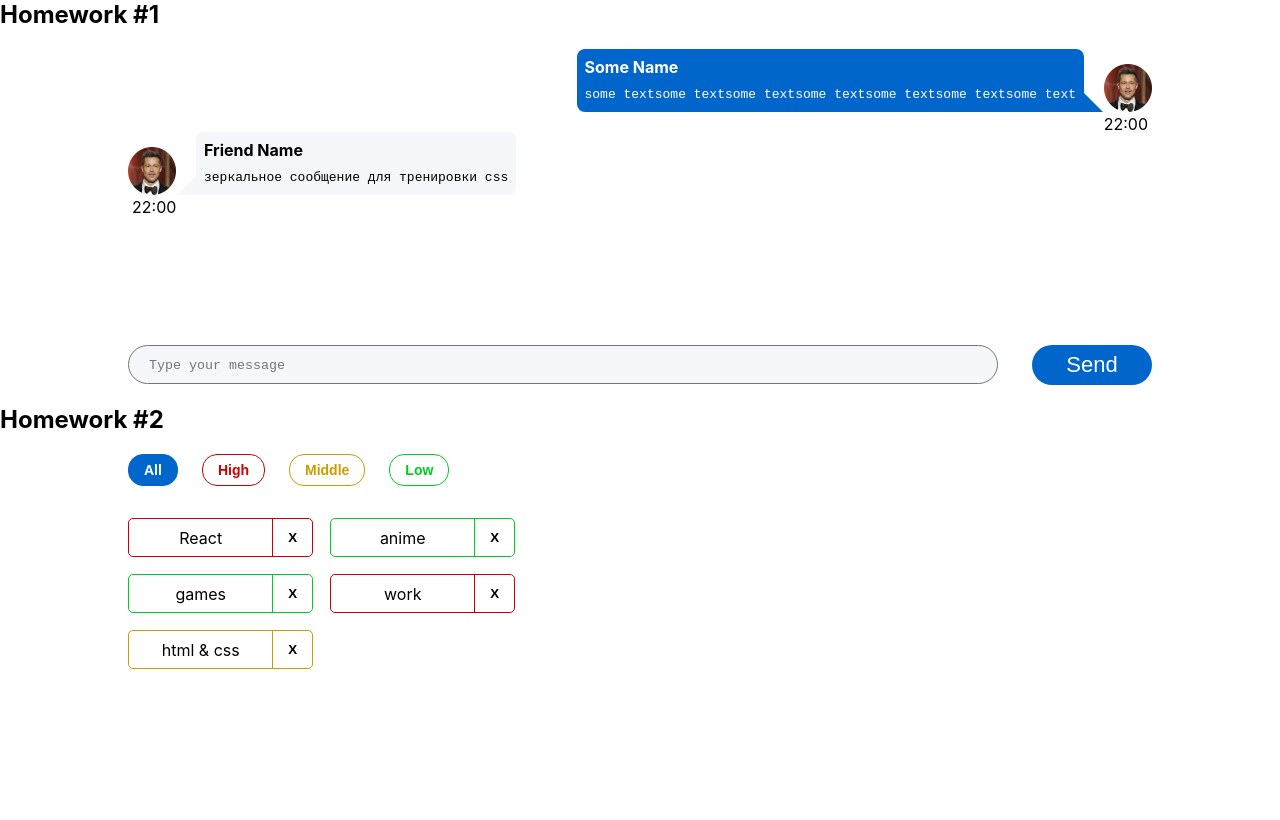
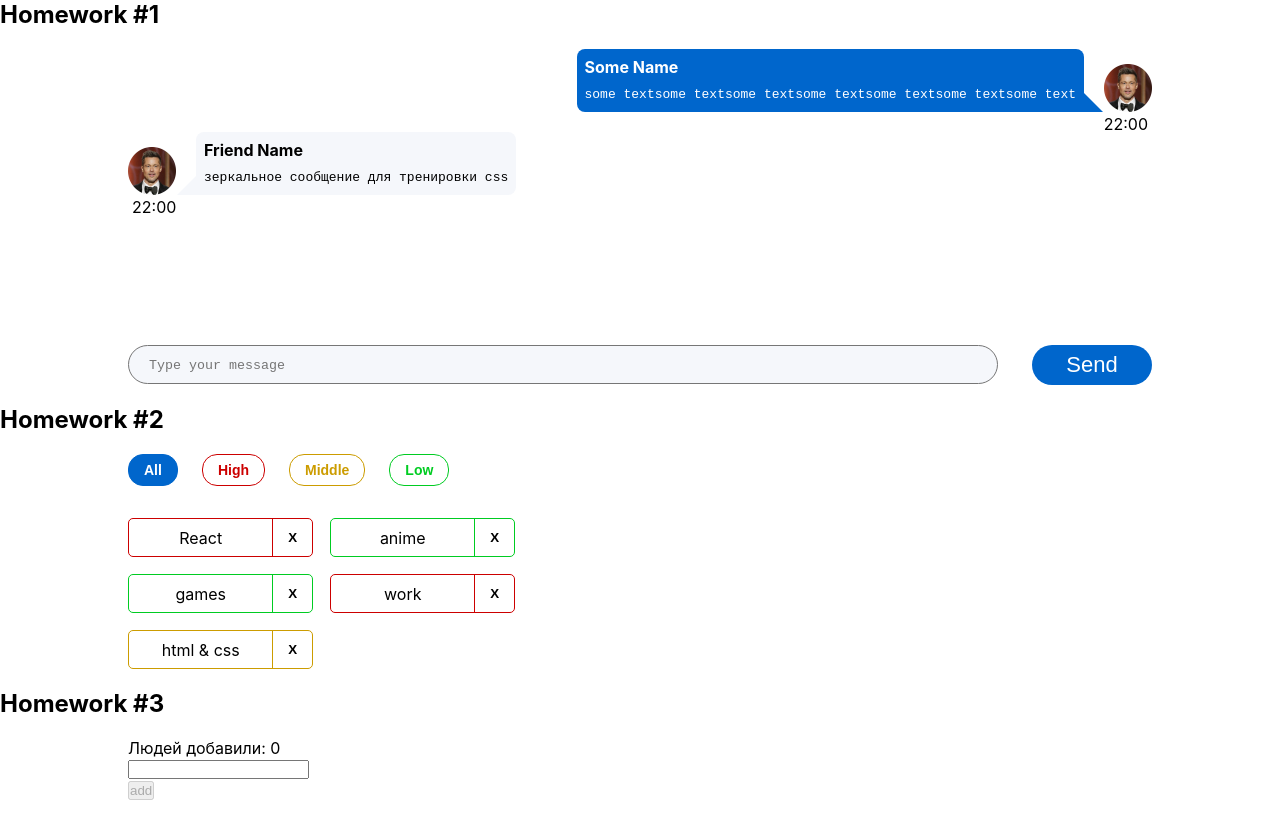
Before and after one commit to vadchurs/homeTask, a React (Create React App) app: page / in a window 1280 px wide. Built offline with nearby package versions, Linux system fonts and the light colour scheme.

Commit message:
completed HW3 without layaut

```diff
--- a/src/s1-main/App.tsx
+++ b/src/s1-main/App.tsx
@@ -2,6 +2,7 @@ import React from 'react'
 import s from './App.module.css'
 import HW1 from '../s2-homeworks/hw01/HW1'
 import HW2 from "../s2-homeworks/hw02/HW2";
+import HW3 from "../s2-homeworks/hw03/HW3";
 
 function App() {
     return (
@@ -9,7 +10,7 @@ function App() {
             <HW1/>
             {/*раскомментировать по ходу выполнения*/}
             <HW2/>
-            {/*<HW3/>*/}
+            <HW3/>
             {/*<HW4/>*/}
 
             {/*при выполнении дз 5 и более - закомментировать здесь дз 1-4, так как они есть внутри дз 5*/}
--- a/src/s2-homeworks/hw02/HW2.tsx
+++ b/src/s2-homeworks/hw02/HW2.tsx
@@ -53,7 +53,7 @@ export const deleteAffair = (affairs: Array<AffairType>, _id: number): Array<Aff
 }
 
 function HW2() {
-    const [affairs, setAffairs] = useState<any>(defaultAffairs) // need to fix any
+    const [affairs, setAffairs] = useState<Array<AffairType>>(defaultAffairs) // need to fix any
     const [filter, setFilter] = useState<FilterType>('all')
 
     const filteredAffairs = filterAffairs(affairs, filter)
--- a/src/s2-homeworks/hw03/Greeting.tsx
+++ b/src/s2-homeworks/hw03/Greeting.tsx
@@ -2,14 +2,14 @@ import React, {ChangeEvent, KeyboardEvent} from 'react'
 import s from './Greeting.module.css'
 
 type GreetingPropsType = {
-    name: any // need to fix any
-    setNameCallback: any // need to fix any
-    addUser: any // need to fix any
-    onBlur: any // need to fix any
-    onEnter: any // need to fix any
-    error: any // need to fix any
-    totalUsers: any // need to fix any
-    lastUserName?: any // need to fix any
+    name: string // need to fix any
+    setNameCallback: (e: ChangeEvent<HTMLInputElement>) => void // need to fix any
+    addUser: () => void // need to fix any
+    onBlur: () => void // need to fix any
+    onEnter: (e:KeyboardEvent<HTMLInputElement>) => void // need to fix any
+    error: string // need to fix any
+    totalUsers: number // need to fix any
+    lastUserName?: string // need to fix any
 }
 
 // презентационная компонента (для верстальщика)
--- a/src/s2-homeworks/hw03/GreetingContainer.tsx
+++ b/src/s2-homeworks/hw03/GreetingContainer.tsx
@@ -3,18 +3,32 @@ import Greeting from './Greeting'
 import { UserType } from './HW3'
 
 type GreetingContainerPropsType = {
-    users: any // need to fix any
-    addUserCallback: any // need to fix any
+     users: Array<UserType> // need to fix any
+    addUserCallback: (name: string) => void // need to fix any
 }
 
-export const pureAddUser = (name: any, setError: any, setName: any, addUserCallback: any) => {
+export const pureAddUser = (name: string, setError: any, setName: any, addUserCallback: (name:string) => void) => {
     // если имя пустое - показать ошибку, иначе - добавить юзера и очистить инпут
+    if(!name) {
+        setError("error")
+    } else {
+        addUserCallback(name)
+        setName("")
+    }
 }
 
-export const pureOnBlur = (name: any, setError: any) => { // если имя пустое - показать ошибку
+export const pureOnBlur = (name: string, setError: any) => {
+    // если имя пустое - показать ошибку
+    if(!name) {
+        setError("error")
+    }
 }
 
-export const pureOnEnter = (e: any, addUser: any) => { // если нажата кнопка Enter - добавить
+export const pureOnEnter = (e: KeyboardEvent<HTMLInputElement>, addUser: () => void) => {
+    // если нажата кнопка Enter - добавить
+    if(e.key === "Enter") {
+        addUser()
+    }
 }
 
 // более простой и понятный для новичков
@@ -26,11 +40,11 @@ const GreetingContainer: React.FC<GreetingContainerPropsType> = ({
     addUserCallback,
 }) => {
     // деструктуризация пропсов
-    const [name, setName] = useState<any>('') // need to fix any
-    const [error, setError] = useState<any>('') // need to fix any
+    const [name, setName] = useState<string>('') // need to fix any
+    const [error, setError] = useState<string>('') // need to fix any
 
-    const setNameCallback = (e: any) => { // need to fix any
-        setName('some name') // need to fix
+    const setNameCallback = (e: ChangeEvent<HTMLInputElement>) => { // need to fix any
+        setName(e.currentTarget.value) // need to fix
 
         error && setError('')
     }
@@ -42,12 +56,12 @@ const GreetingContainer: React.FC<GreetingContainerPropsType> = ({
         pureOnBlur(name, setError)
     }
 
-    const onEnter = (e: any) => {
+    const onEnter = (e: KeyboardEvent<HTMLInputElement>) => {
         pureOnEnter(e, addUser)
     }
 
-    const totalUsers = 0 // need to fix
-    const lastUserName = 'some name' // need to fix
+    const totalUsers = users ? users.length : 0 // need to fix
+    const lastUserName = users[users.length-1] ? users[users.length-1].name : ""// need to fix
 
     return (
         <Greeting
--- a/src/s2-homeworks/hw03/HW3.tsx
+++ b/src/s2-homeworks/hw03/HW3.tsx
@@ -19,20 +19,22 @@ import GreetingContainer from './GreetingContainer'
 
 // types
 export type UserType = {
-    _id: any // need to fix any
-    name: any // need to fix any
+    _id: string // need to fix any
+    name: string // need to fix any
 }
 
-export const pureAddUserCallback = (name: any, setUsers: any, users: any) => { // need to fix any
-    const user = { // need to fix
+export const pureAddUserCallback = (name: string, setUsers: any, users: Array<UserType>) => { // need to fix any
+    const user: {_id: string, name: string} = { // need to fix
+        _id: v1(),
+        name
     }
     setUsers([...users, user])
 }
 
 const HW3 = () => {
-    const [users, setUsers] = useState<any>([]) // need to fix any
+    const [users, setUsers] = useState<Array<UserType>>([]) // need to fix any
 
-    const addUserCallback = (name: any) => { // need to fix any
+    const addUserCallback = (name: string) => { // need to fix any
         pureAddUserCallback(name, setUsers, users)
     }
 
```
